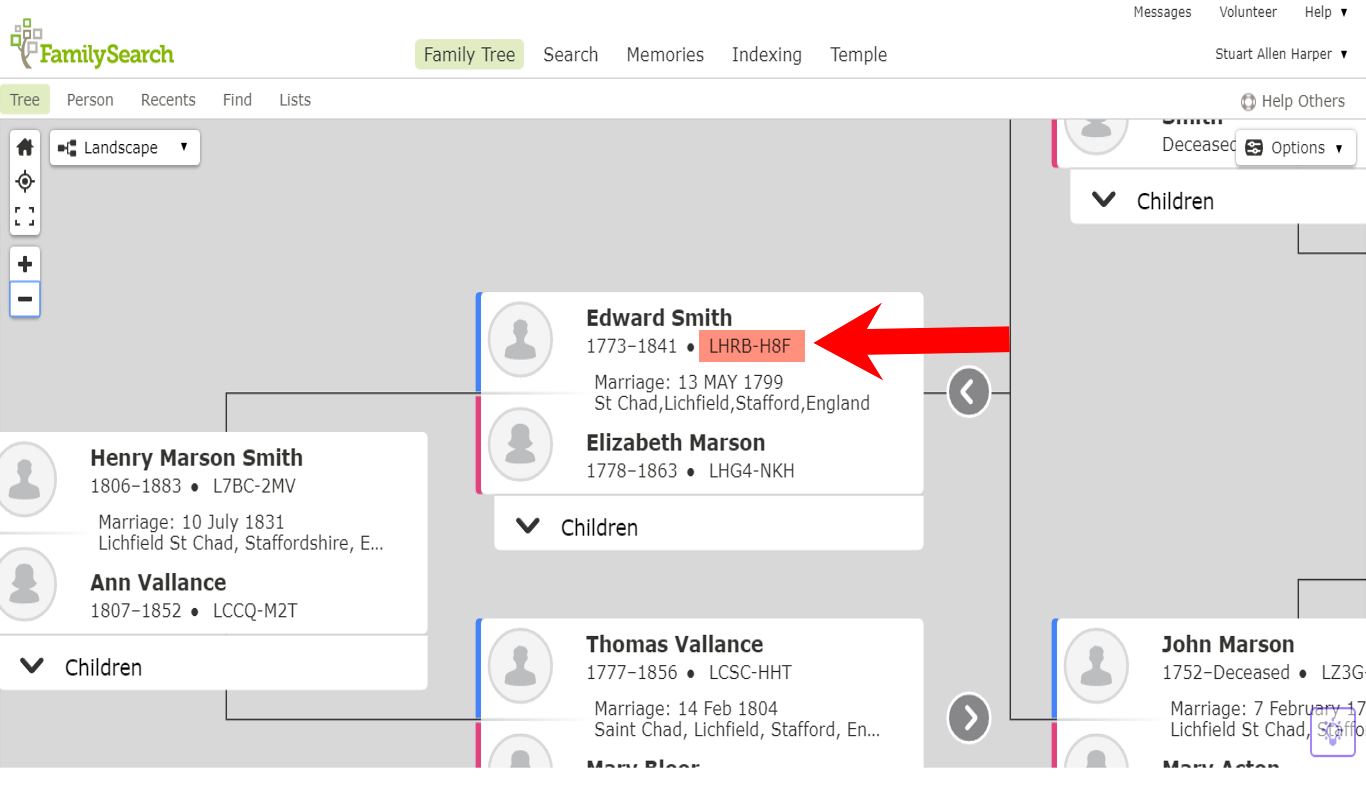
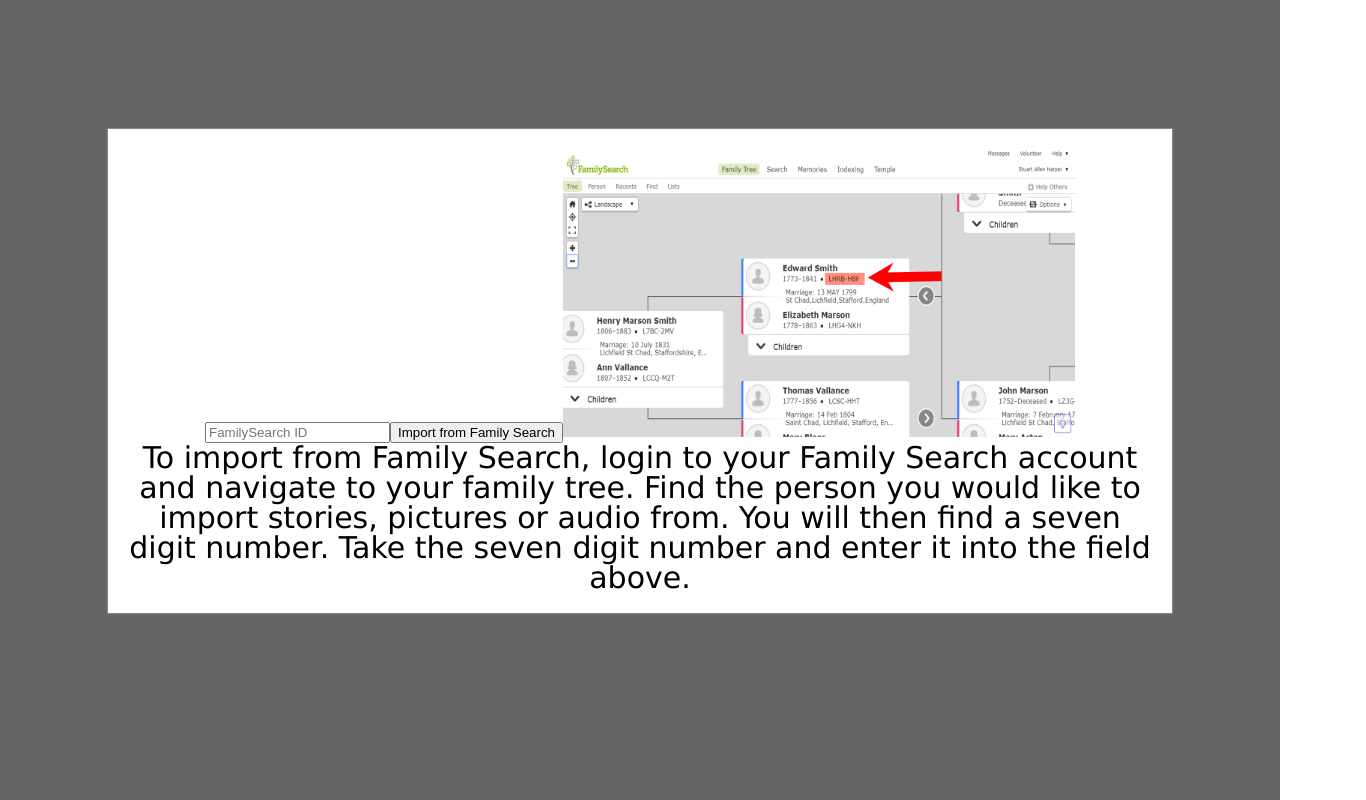
Before and after one commit to family-story/family-story, a React (Create React App) app: page /modal in a window 1280 px wide. Shown: the whole page, 1366 px wide, since content can reach past the window. Built offline with nearby package versions, Linux system fonts and the light colour scheme.

Commit message:
StoryEditorModal complete. Is not functional.

```diff
--- a/src/Components/StoryEditorModal/StoryEditorModal.js
+++ b/src/Components/StoryEditorModal/StoryEditorModal.js
@@ -4,18 +4,26 @@
 
 class StoryEditorModal extends Component {
 
-  handleClick(type){
-    if (type === 'backdrop'){
-      this.props.close()
-    }
-  }
+  // handleClick(type){
+  //   if (type === 'backdrop'){
+  //     this.props.close()
+  //   }
+  // }
 
   render(){
     return(
-      <div onClick = {()=>this.handleClick('backdrop')} className = 'transparent-background' name = 'backdrop'>
-          <div onClick = {()=>this.handleClick('modal')} className = 'modal-style'>
-            <img src = {image} className = 'fs-tutorial'></img>
+      <div //onClick = {()=>this.handleClick('backdrop')}
+        className = 'transparent-background' name = 'backdrop'>
+        <div className = 'mid-modal'>
+          <div
+          //onClick = {()=>this.handleClick('modal')}
+            className = 'modal-style'>
+            <input placeholder = 'FamilySearch ID'/>
+            <button> Import from Family Search </button>
+            <a href = {image}><img src = {image} className = 'fs-tutorial'></img></a>
+            <p> To import from Family Search, login to your Family Search account and navigate to your family tree. Find the person you would like to import stories, pictures or audio from. You will then find a seven digit number. Take the seven digit number and enter it into the field above.</p>
           </div>
+        </div>
       </div>
     )
   }
--- a/src/Components/StoryEditorModal/_StoryEditorModal.scss
+++ b/src/Components/StoryEditorModal/_StoryEditorModal.scss
@@ -0,0 +1,40 @@
+.transparent-background{
+  position: fixed;
+  z-index: 1;
+  left: 0;
+  top: 0;
+  width: 100%;
+  height: 100%;
+  overflow: auto;
+  background-color: rgba(0,0,0,0.6);
+
+  .mid-modal{
+    height: 100%;
+    width: 100%;
+    display: grid;
+    justify-items: center;
+    position: absolute;
+    animation: animatetop 0.5s;
+
+    .modal-style {
+      text-align: center;
+      font-size: 30px;
+      background-color: white;
+      margin: 10% auto;
+      padding: 20px;
+      border: 1px solid #888888;
+      width: 80%;
+      height: fit-content;
+      font-family: Verdana, Geneva, Tahoma, sans-serif;
+
+      .fs-tutorial {
+        height:50%;
+        width: 50%;
+      }
+    }
+  }
+}
+@keyframes animatetop {
+  from {top: -100vh}
+  to {top: 0}
+}
--- a/src/Styles/Main.css
+++ b/src/Styles/Main.css
@@ -61,3 +61,39 @@
   background-color: orange;
   padding: 10px;
   margin: 10px; }
+
+.transparent-background {
+  position: fixed;
+  z-index: 1;
+  left: 0;
+  top: 0;
+  width: 100%;
+  height: 100%;
+  overflow: auto;
+  background-color: rgba(0, 0, 0, 0.6); }
+  .transparent-background .mid-modal {
+    height: 100%;
+    width: 100%;
+    display: grid;
+    justify-items: center;
+    position: absolute;
+    animation: animatetop 0.5s; }
+    .transparent-background .mid-modal .modal-style {
+      text-align: center;
+      font-size: 30px;
+      background-color: white;
+      margin: 10% auto;
+      padding: 20px;
+      border: 1px solid #888888;
+      width: 80%;
+      height: fit-content;
+      font-family: Verdana, Geneva, Tahoma, sans-serif; }
+      .transparent-background .mid-modal .modal-style .fs-tutorial {
+        height: 50%;
+        width: 50%; }
+
+@keyframes animatetop {
+  from {
+    top: -100vh; }
+  to {
+    top: 0; } }
```
